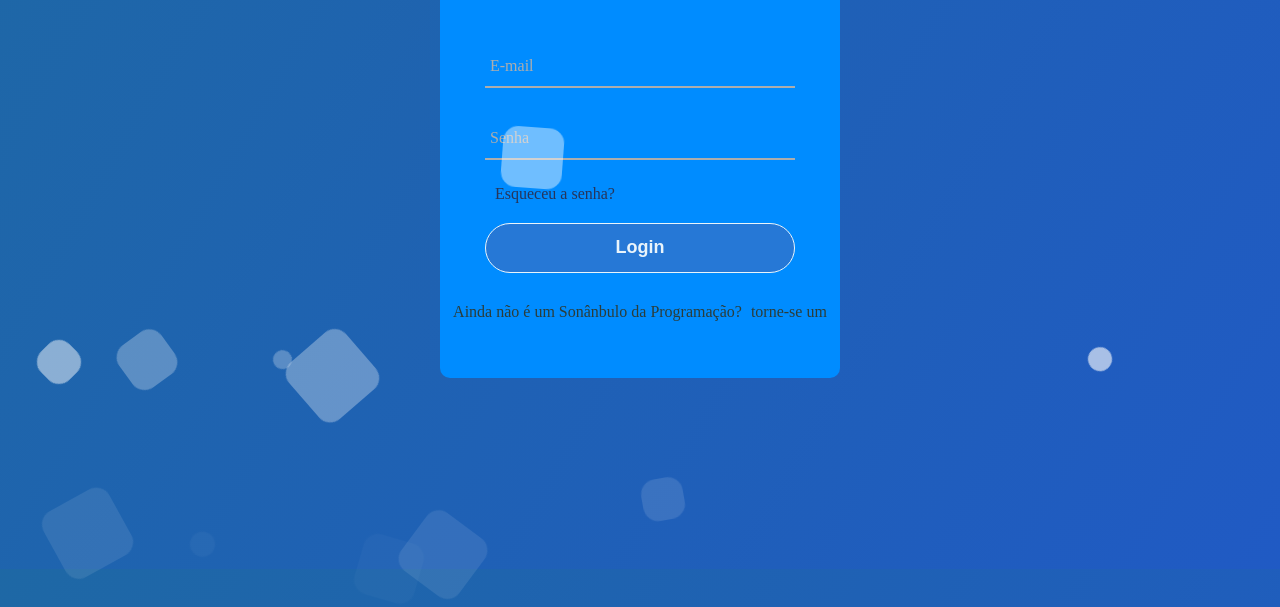
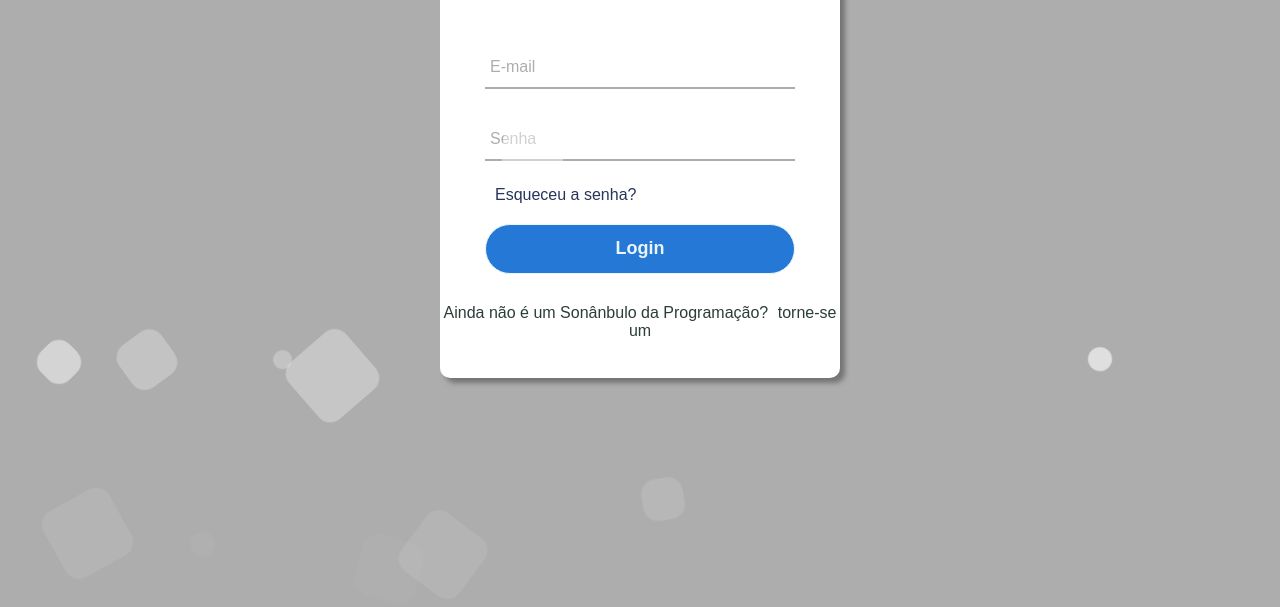
Before and after one commit to Vinicius02612/pagina-de-login-e-cadastro, a plain HTML site: page index.html in a window 1280 px wide. Shown: the part 247-854 px from the top of the page. Drawn offline with Linux system fonts and the light colour scheme.

Commit message:
Update stilo.css
Fiz algumas alterações na cor do Body, class center e coloquei uma fonte show kkkk

```diff
--- a/css/stilo.css
+++ b/css/stilo.css
@@ -1,10 +1,12 @@
 body{
     margin: 0;
     padding: 0;
-    font-family: 'montserrat';
-    background:linear-gradient(120deg, rgb(30, 104, 165), rgb(32, 90, 196));
+    font-family: 'Yanone Kaffeesatz', sans-serif;
+    /*font-family: 'montserrat';*/
+    background-color: #adadad;
+    /*background:linear-gradient(120deg, rgb(30, 104, 165), rgb(32, 90, 196));*/
     height: 100vh;
-   overflow: hidden;
+    overflow: hidden;
 }
 /*------------------------------------------------*/
 .center{
@@ -14,7 +16,9 @@ body{
     transform: translate(-50%, -50%);
     width: 400px;
     height: 450px;
-    background:rgb(0, 140, 255);
+    background: rgb(255, 255, 255);
+    /*background:rgb(0, 140, 255);*/
+    box-shadow: 5px 5px 5px rgb(117, 116, 116);
     border-radius: 10px;
 
 }
```
